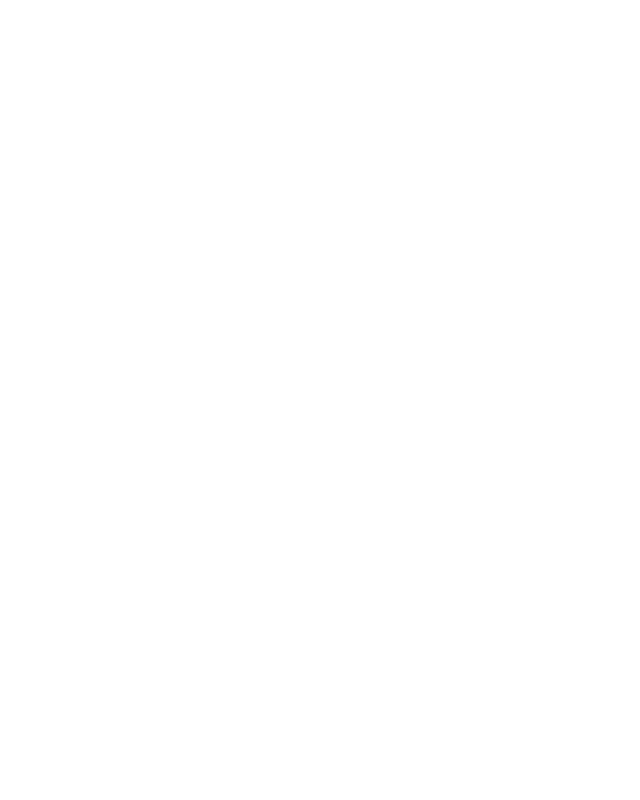
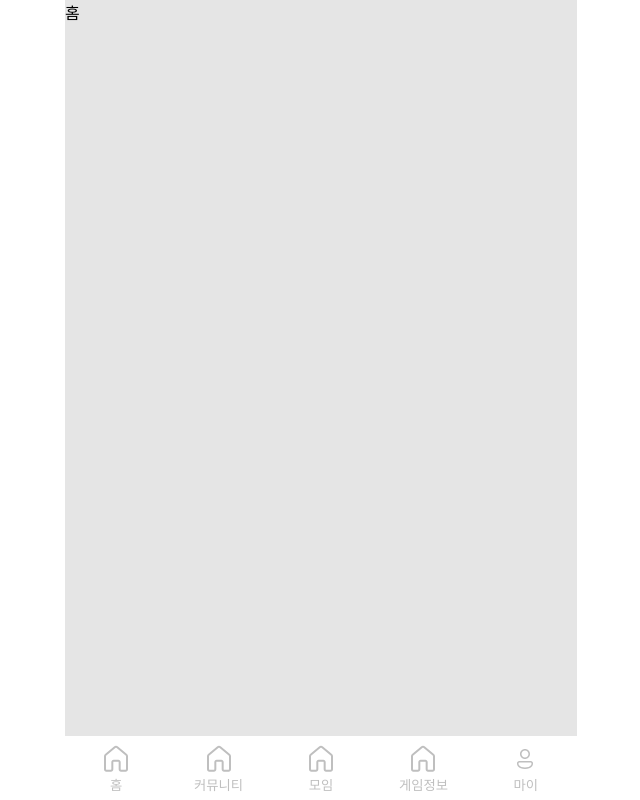
Before and after one commit to numble04/Front, a Next.js app: page / in a window 1280 px wide. Shown: the whole page, without its empty margins (319-959 px from the left). Built offline with nearby package versions, Linux system fonts and the light colour scheme.

Commit message:
feat: 하단에 navbar 추가

```diff
--- /dev/null
+++ b/components/common/Container.tsx
@@ -0,0 +1,35 @@
+import React from 'react';
+import styled from 'styled-components';
+import { Navbar } from './Navbar';
+
+type Props = {
+  children: JSX.Element;
+}
+
+export const Container = ({children}: Props) => {
+  return (
+    <Wrapper>
+      <D1>
+        <main>
+          {children}
+        </main>
+        <Navbar />
+      </D1>
+    </Wrapper>
+  );
+};
+
+const Wrapper = styled.div`
+  width: 100%;
+  height: 100vh;
+  display: flex;
+  justify-content: center;
+`
+
+const D1 = styled.div`
+  position: relative;
+  max-width: 32rem;
+  width: 100%;
+  height: 100%;
+  background-color: #E5E5E5;
+`
--- /dev/null
+++ b/components/common/Icon.tsx
@@ -0,0 +1,15 @@
+export const HomeIcon = () => {
+  return (
+    <svg width="24" height="27" viewBox="0 0 24 27" fill="none" xmlns="http://www.w3.org/2000/svg">
+      <path d="M10.066 1.37552C11.1832 0.433417 12.8168 0.433417 13.934 1.37554L22.934 8.965C23.6099 9.53503 24 10.3742 24 11.2584V24.3287C24 25.6174 22.9553 26.6621 21.6667 26.6621H17C15.7113 26.6621 14.6667 25.6174 14.6667 24.3287V16.9954C14.6667 16.8114 14.5175 16.6621 14.3333 16.6621H9.66667C9.48253 16.6621 9.33332 16.8114 9.33332 16.9954V24.3287C9.33332 25.6174 8.28867 26.6621 7 26.6621H2.33333C1.04467 26.6621 0 25.6174 0 24.3287V11.2584C0 10.3742 0.390067 9.53503 1.06603 8.965L10.066 1.37552ZM12.6447 2.90447C12.2723 2.59043 11.7277 2.59043 11.3553 2.90447L2.35535 10.494C2.13003 10.684 2 10.9637 2 11.2584V24.3287C2 24.5129 2.14924 24.6621 2.33333 24.6621H7C7.18409 24.6621 7.33332 24.5129 7.33332 24.3287V16.9954C7.33332 15.7067 8.378 14.6621 9.66667 14.6621H14.3333C15.622 14.6621 16.6667 15.7067 16.6667 16.9954V24.3287C16.6667 24.5129 16.8159 24.6621 17 24.6621H21.6667C21.8508 24.6621 22 24.5129 22 24.3287V11.2584C22 10.9637 21.87 10.684 21.6447 10.494L12.6447 2.90447Z" fill="#BFBFBF"/>
+    </svg>
+  )
+}
+
+export const MyPageIcon = () => {
+  return (
+    <svg width="17" height="20" viewBox="0 0 17 20" fill="none" xmlns="http://www.w3.org/2000/svg">
+      <path d="M13.7541 12.0002C14.9961 12.0002 16.0029 13.007 16.0029 14.2491V14.8245C16.0029 15.7188 15.6833 16.5836 15.1018 17.263C13.5324 19.0965 11.1453 20.0013 7.9999 20.0013C4.85401 20.0013 2.468 19.0962 0.901698 17.2619C0.321938 16.583 0.00341797 15.7195 0.00341797 14.8267V14.2491C0.00341797 13.007 1.01027 12.0002 2.25229 12.0002H13.7541ZM13.7541 13.5002H2.25229C1.8387 13.5002 1.50342 13.8355 1.50342 14.2491V14.8267C1.50342 15.3624 1.69453 15.8805 2.04239 16.2878C3.29569 17.7555 5.26157 18.5013 7.9999 18.5013C10.7382 18.5013 12.7058 17.7555 13.9623 16.2876C14.3112 15.8799 14.5029 15.361 14.5029 14.8245V14.2491C14.5029 13.8355 14.1676 13.5002 13.7541 13.5002ZM7.9999 0.00488281C10.7613 0.00488281 12.9999 2.24346 12.9999 5.00488C12.9999 7.76631 10.7613 10.0049 7.9999 10.0049C5.23845 10.0049 2.99988 7.76631 2.99988 5.00488C2.99988 2.24346 5.23845 0.00488281 7.9999 0.00488281ZM7.9999 1.50488C6.0669 1.50488 4.49988 3.07189 4.49988 5.00488C4.49988 6.93788 6.0669 8.5049 7.9999 8.5049C9.9329 8.5049 11.4999 6.93788 11.4999 5.00488C11.4999 3.07189 9.9329 1.50488 7.9999 1.50488Z" fill="#BFBFBF"/>
+    </svg>
+  )
+}
--- /dev/null
+++ b/components/common/Navbar.tsx
@@ -0,0 +1,46 @@
+import { useRouter } from 'next/router';
+import React from 'react';
+import styled from 'styled-components';
+import { HomeIcon, MyPageIcon } from './Icon';
+
+export const Navbar = () => {
+  const router = useRouter();
+  return (
+    <Container>
+      <Wrapper onClick={() => router.push('/')}><IconWrapper><HomeIcon /></IconWrapper><Text>홈</Text></Wrapper>
+      <Wrapper><IconWrapper><HomeIcon /></IconWrapper><Text>커뮤니티</Text></Wrapper>
+      <Wrapper onClick={() => router.push('/meeting')}><IconWrapper><HomeIcon /></IconWrapper><Text>모임</Text></Wrapper>
+      <Wrapper><IconWrapper><HomeIcon /></IconWrapper><Text>게임정보</Text></Wrapper>
+      <Wrapper><IconWrapper><MyPageIcon /></IconWrapper><Text>마이</Text></Wrapper>
+    </Container>
+  );
+};
+
+const Container = styled.div`
+  position: absolute;
+  bottom: 0;
+  width: 100%;
+  height: 4rem;
+  background-color: #FFFFFF;
+  display: flex;
+  flex-wrap: nowrap;
+`
+
+const Wrapper = styled.button`
+  width: 100%;
+  height: 100%;
+  background-color: #FFFFFF;
+  border: none;
+  cursor: pointer;
+`
+
+const Text = styled.div`
+  color: #BFBFBF;
+  font-family: 600;
+`
+const IconWrapper = styled.div`
+  height: 2rem;
+  display: flex;
+  justify-content: center;
+  align-items: center;
+`
--- a/package.json
+++ b/package.json
@@ -52,6 +52,7 @@
     "@wojtekmaj/enzyme-adapter-react-17": "^0.6.7",
     "axios-mock-adapter": "^1.21.2",
     "babel-loader": "^8.2.5",
+    "babel-plugin-styled-components": "^2.0.7",
     "eslint": "8.24.0",
     "eslint-config-next": "12.3.1",
     "eslint-plugin-import": "^2.26.0",
--- a/pages/_app.tsx
+++ b/pages/_app.tsx
@@ -2,11 +2,14 @@
 import { appWithTranslation } from 'next-i18next';
 import type { AppProps } from 'next/app';
 import { RecoilRoot } from 'recoil';
+import { Container } from 'components/common/Container';
 
 function MyApp({ Component, pageProps }: AppProps) {
   return (
     <RecoilRoot>
-      <Component {...pageProps} />
+      <Container>
+        <Component {...pageProps} />
+      </Container>
     </RecoilRoot>
   );
 }
--- a/pages/index.tsx
+++ b/pages/index.tsx
@@ -1,7 +1,7 @@
 import type { NextPage } from 'next';
 
 const HomePage: NextPage = () => {
-  return <div></div>;
+  return <div>홈</div>;
 };
 
 export default HomePage;
```
Also changed, not shown: pages/meeting.tsx (added, +7 -0 lines), .babelrc (added), .eslintrc.json, 1 other file (tests, documents, lock files or other folders).
